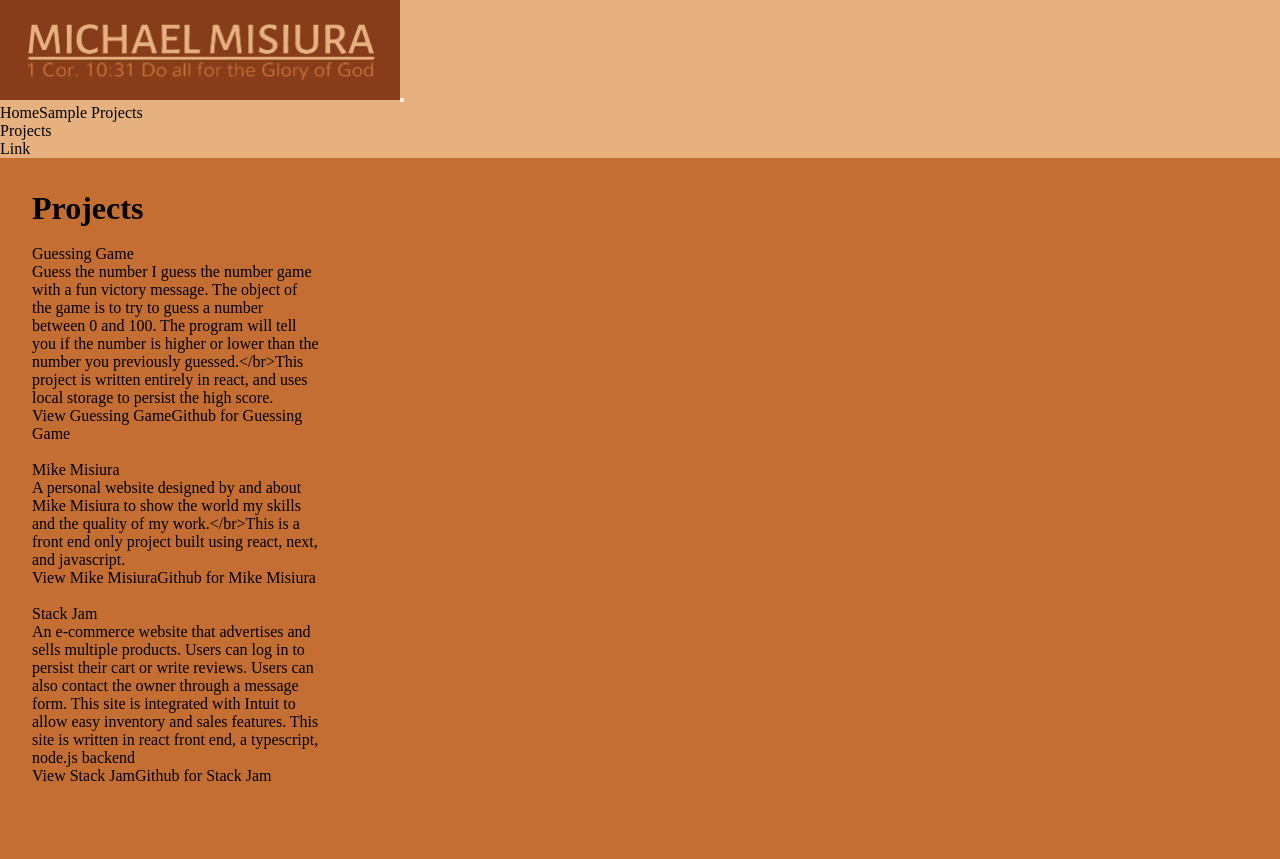
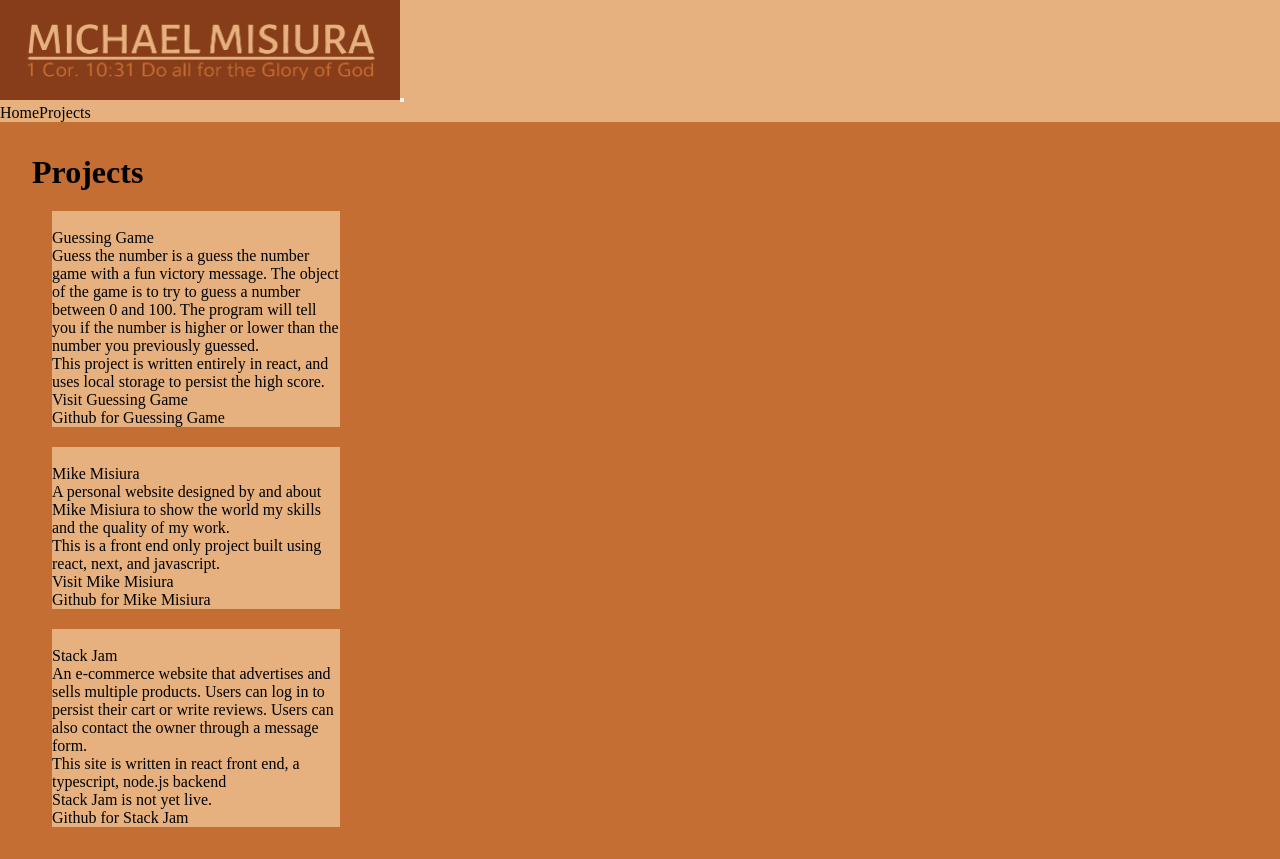
Before and after one commit to MikeMisiura/my-website, a Next.js app: page /projects in a window 1280 px wide. Before the commit the page ends 817 px from the top, so only its background shows below. Built offline with nearby package versions, Linux system fonts and the light colour scheme.

Commit message:
layout changes

```diff
--- a/components/ListProducts.js
+++ b/components/ListProducts.js
@@ -1,19 +1,35 @@
 import { projects } from '@/data/projects.json'
+import { Container, Row } from 'react-bootstrap';
 import Card from 'react-bootstrap/Card';
+import styles from '@/styles/ListProducts.module.css'
 
 export default function ListProducts() {
-    return projects.map((p) => {
+    return (
+        <Container>
+            <Row>
+                {projects.map((p) => {
                     if (!p.display) return
                     return (
-            <Card style={{ width: '18rem' }}>
+                        <Card className={styles.card} style={{ width: '18rem' }}>
                             <Card.Img variant="top" src={p.screenshot} />
                             <Card.Body>
                                 <Card.Title>{p.title}</Card.Title>
                                 <Card.Text>{p.description}</Card.Text>
-                <Card.Link href={p.link}>View {p.title}</Card.Link>
+                                <Card.Text>{p.resources}</Card.Text>
+                            </Card.Body>
+                            <Card.Footer>
+                                {p.live ?
+                                    <Card.Link href={p.link}>Visit {p.title}</Card.Link>
+                                    :
+                                    <Card.Link>{p.title} is not yet live.</Card.Link>
+                                }
+                                <br />
                                 <Card.Link href={p.github}>Github for {p.title}</Card.Link>
-            </Card.Body>
+                            </Card.Footer>
                         </Card>
                     )
-    })
+                })}
+            </Row>
+        </Container>
+    )
 }
--- a/components/layout.js
+++ b/components/layout.js
@@ -6,7 +6,6 @@ export default function Layout({ children }) {
     <>
       <Navbar />
       <main>{children}</main>
-      {/* <Footer /> */}
     </>
   );
 }
--- a/components/navbar.js
+++ b/components/navbar.js
@@ -1,9 +1,6 @@
-import Button from 'react-bootstrap/Button';
 import Container from 'react-bootstrap/Container';
-import Form from 'react-bootstrap/Form';
 import Nav from 'react-bootstrap/Nav';
 import Navbar from 'react-bootstrap/Navbar';
-import NavDropdown from 'react-bootstrap/NavDropdown';
 import Logo from "../public/images/logo-color-short.png";
 import Image from 'next/image'
 import styles from '@/styles/navbar.module.css'
@@ -31,20 +28,7 @@ export default function MyNavbar() {
                             navbarScroll
                         >
                             <Nav.Link href="/">Home</Nav.Link>
-                            <Nav.Link href="/projects">Sample Projects</Nav.Link>
-                            <NavDropdown title="Projects" id="projectsDropdown">
-                                <NavDropdown.Item href="#action3">Action</NavDropdown.Item>
-                                <NavDropdown.Item href="#action4">
-                                    Another action
-                                </NavDropdown.Item>
-                                <NavDropdown.Divider />
-                                <NavDropdown.Item href="#action5">
-                                    Something else here
-                                </NavDropdown.Item>
-                            </NavDropdown>
-                            <Nav.Link href="#" disabled>
-                                Link
-                            </Nav.Link>
+                            <Nav.Link href="/projects">Projects</Nav.Link>
                         </Nav>
                     </Navbar.Collapse>
                 </Container>
@@ -52,64 +36,3 @@ export default function MyNavbar() {
         </div>
     );
 }
-
-// // import Logo from "../public/images/logo-color-short.png";
-// import Image from 'next/image'
-// import styles from '@/styles/myNavbar.module.css'
-
-// export default function MyNavbar() {
-//     return (
-//         <nav class="navbar navbar-expand-lg">
-//             <div class="container-fluid">
-//                 {/* <div className={styles.nav}> */}
-//                     <a href="#">
-//                         <Image
-//                             src="/images/logo-color-short.png"
-//                             alt="Name Logo"
-//                             className={styles.nameLogo}
-//                             width={400}
-//                             height={100}
-//                             priority
-//                         />
-//                     </a>
-//                     <button
-//                         class="navbar-toggler"
-//                         type="button"
-//                         data-bs-toggle="collapse"
-//                         data-bs-target="#navbarSupportedContent"
-//                         aria-controls="navbarSupportedContent"
-//                         aria-expanded="false"
-//                         aria-label="Toggle navigation">
-//                         <span class="navbar-toggler-icon"></span>
-//                     </button>
-//                     <div class="collapse navbar-collapse" id="navbarSupportedContent">
-//                         <ul class="navbar-nav me-auto mb-2 mb-lg-0">
-//                             <li class="nav-item">
-//                                 <a class="nav-link active" aria-current="page" href="#">Home</a>
-//                             </li>
-//                             <li class="nav-item">
-//                                 <a class="nav-link" href="#">Resume</a>
-//                             </li>
-//                             <li class="nav-item">
-//                                 <a class="nav-link" href="#">Gallery</a>
-//                             </li>
-//                             <li class="nav-item dropdown">
-//                                 <a class="nav-link dropdown-toggle" href="#" id="navbarDropdown" role="button"
-//                                     data-bs-toggle="dropdown" aria-expanded="false">
-//                                     Contact
-//                                 </a>
-//                                 <ul class="dropdown-menu" aria-labelledby="navbarDropdown">
-//                                     <li><a class="dropdown-item" href="#">My Info</a></li>
-//                                     <li>
-//                                         <hr class="dropdown-divider" />
-//                                     </li>
-//                                     <li><a class="dropdown-item" href="#">Contact Form</a></li>
-//                                 </ul>
-//                             </li>
-//                         </ul>
-//                     </div>
-//                 {/* </div> */}
-//             </div>
-//         </nav>
-//     )
-// }
--- a/data/projects.json
+++ b/data/projects.json
@@ -8,27 +8,30 @@
             "screenshot": null,
             "display": false,
             "live": false,
-            "description": "description"
+            "description": "description",
+            "resources": "resources"
         },
         {
             "id": 1,
             "title": "Guessing Game",
-            "link": "https://guessinggame.mikemsiura.net/",
+            "link": "http://guessinggame.mikemsiura.net/",
             "github": "https://github.com/MikeMisiura/Guessing-Game",
             "screenshot": null,
             "display": true,
             "live": true,
-            "description": "Guess the number I guess the number game with a fun victory message. The object of the game is to try to guess a number between 0 and 100. The program will tell you if the number is higher or lower than the number you previously guessed.</br>This project is written entirely in react, and uses local storage to persist the high score."
+            "description": "Guess the number is a guess the number game with a fun victory message. The object of the game is to try to guess a number between 0 and 100. The program will tell you if the number is higher or lower than the number you previously guessed.",
+            "resources": "This project is written entirely in react, and uses local storage to persist the high score."
         },
         {
             "id": 2,
             "title": "Mike Misiura",
-            "link": "link",
+            "link": "http://mikemisiura.net/",
             "github": "github",
             "screenshot": null,
             "display": true,
-            "live": false,
-            "description": "A personal website designed by and about Mike Misiura to show the world my skills and the quality of my work.</br>This is a front end only project built using react, next, and javascript."
+            "live": true,
+            "description": "A personal website designed by and about Mike Misiura to show the world my skills and the quality of my work.",
+            "resources": "This is a front end only project built using react, next, and javascript."
         },
         {
             "id": 3,
@@ -38,7 +41,8 @@
             "screenshot": null,
             "display": false,
             "live": false,
-            "description": "A social media website that allows users to log and post messages that everyone else who visits the website can read.<br/>The back end of this project is written in typescript, the front end is written in react, and it accesses a my sequel database."
+            "description": "A social media website that allows users to log and post messages that everyone else who visits the website can read.",
+            "resources": "The back end of this project is written in typescript, the front end is written in react, and it accesses a my sequel database."
         },
         {
             "id": 4,
@@ -48,7 +52,8 @@
             "screenshot": null,
             "display": false,
             "live": false,
-            "description": "This is a sample front end or an admin to a sales site. To you sir is able to create, edit, and delete products to be sold on an e-commerce site.<br/>This project is written in react, javascript, and bootstrap."
+            "description": "This is a sample front end or an admin to a sales site. To you sir is able to create, edit, and delete products to be sold on an e-commerce site.",
+            "resources": "This project is written in react, javascript, and bootstrap."
         },
         {
             "id": 5,
@@ -58,7 +63,8 @@
             "screenshot": null,
             "display": false,
             "live": false,
-            "description": "The homepage (only) of a website advertising my skills.\nThis page is coded entirely from HTML, CSS, and javascript. I did not use any frameworks."
+            "description": "The homepage (only) of a website advertising my skills.",
+            "resources": "This page is coded entirely from HTML, CSS, and javascript. I did not use any frameworks."
         },
         {
             "id": 6,
@@ -68,7 +74,8 @@
             "screenshot": null,
             "display": true,
             "live": false,
-            "description": "An e-commerce website that advertises and sells multiple products. Users can log in to persist their cart or write reviews. Users can also contact the owner through a message form.\nThis site is integrated with Intuit to allow easy inventory and sales features.\nThis site is written in react front end, a typescript, node.js backend"
+            "description": "An e-commerce website that advertises and sells multiple products. Users can log in to persist their cart or write reviews. Users can also contact the owner through a message form.",
+            "resources": "This site is written in react front end, a typescript, node.js backend"
         }
     ]
 }
--- a/pages/index.js
+++ b/pages/index.js
@@ -27,7 +27,7 @@ export default function Home() {
           <p>I am a full stack web developer who specializes in React and Typescript. </p>
           <h2 className='mt-5'>Let me build your next website!</h2>
           <p>I can take care of everything from web design to hosting your website on the cloud using Amazon Web Services (AWS).</p>
-          <p>This will allow you to focus on what maters to you instead of being bogged down in the details of web design.</p>
+          <p>This will allow you to focus on what matters to you instead of being bogged down in the details of web design.</p>
         </div>
       </main>
     </>
--- a/pages/projects/index.js
+++ b/pages/projects/index.js
@@ -1,12 +1,23 @@
 import styles from '@/styles/projects.module.css'
 import ListProducts from '@/components/ListProducts'
+import Head from 'next/head'
+
 
 export default function Projects() {
 
     return (
-        <div className={styles.nav}>
-            <h1>Projects</h1>
-            <ListProducts />
-        </div>
+        <>
+            <Head>
+                <title>Mike Misiura</title>
+                <meta name="description" content="Mike Misiura Resume" />
+                <meta name="viewport" content="width=device-width, initial-scale=1" />
+                <link rel="icon" href="/icon.ico" />
+            </Head>
+
+            <div className={styles.nav}>
+                <h1>Projects</h1>
+                <ListProducts />
+            </div>
+        </>
     )
 }
--- /dev/null
+++ b/styles/ListProducts.module.css
@@ -0,0 +1,4 @@
+.card {
+    background-color: rgb(230, 177, 126);
+    margin: 20px;
+}
--- a/styles/navbar.module.css
+++ b/styles/navbar.module.css
@@ -1,10 +1,6 @@
 .nav {
     background-color: rgb(230, 177, 126);
 }
-
-/* .description nav {
-    background: rgb(230, 177, 126)
-    } */
 
 .nameLogo:hover {
     width: 500;
```
Lines whose indentation alone changed are shown as unchanged.
